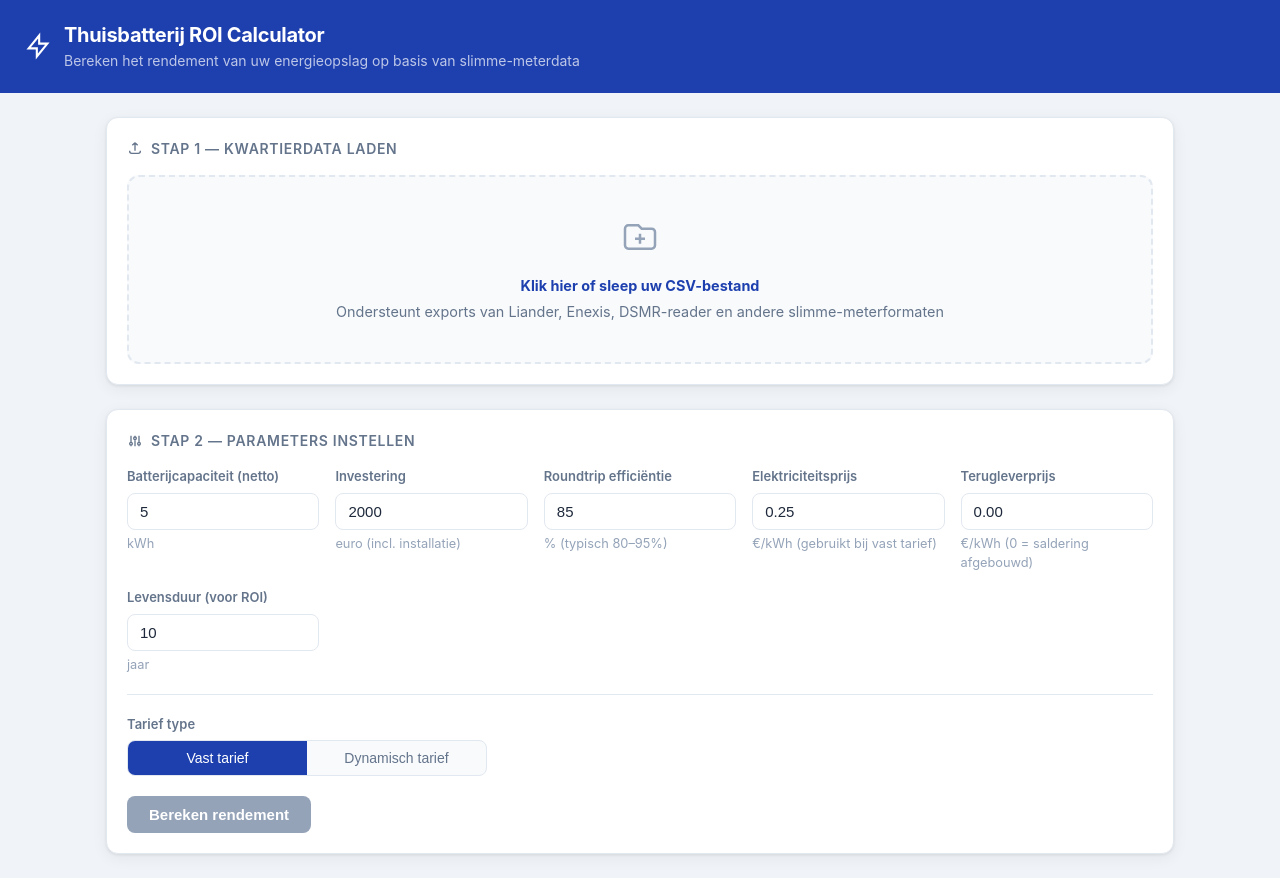
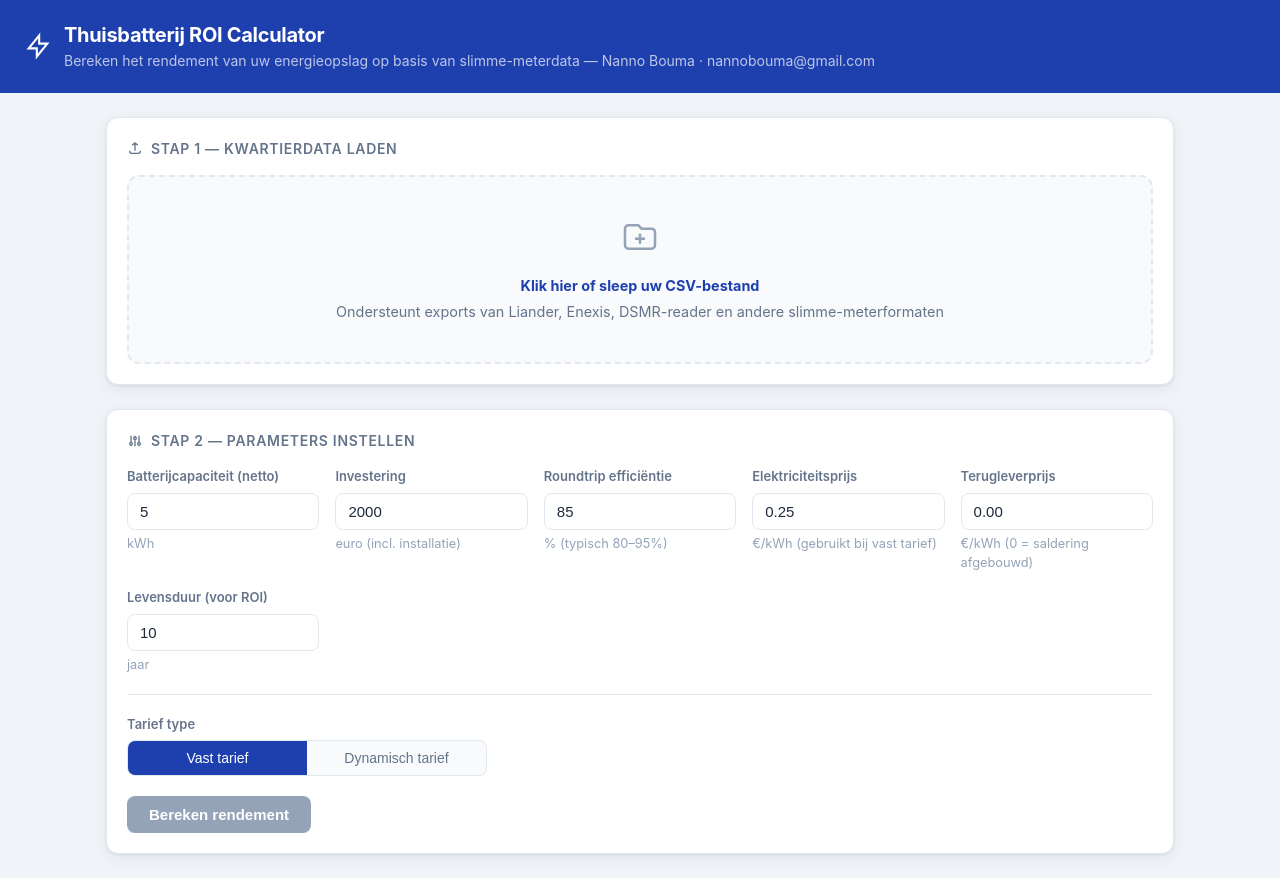
Before and after one commit to nannobouma/batcal, a plain HTML site: page index.html in a window 1280 px wide. Drawn offline with nearby package versions, Linux system fonts and the light colour scheme.

Commit message:
Add contact info to header and .vercel to gitignore
Co-Authored-By: Claude Opus 4.6 <noreply@anthropic.com>

```diff
--- a/index.html
+++ b/index.html
@@ -17,7 +17,7 @@
   </svg>
   <div>
     <h1>Thuisbatterij ROI Calculator</h1>
-    <span>Bereken het rendement van uw energieopslag op basis van slimme-meterdata</span>
+    <span>Bereken het rendement van uw energieopslag op basis van slimme-meterdata — Nanno Bouma · nannobouma@gmail.com</span>
   </div>
 </header>
 
```
Also changed, not shown: 1 other file.
